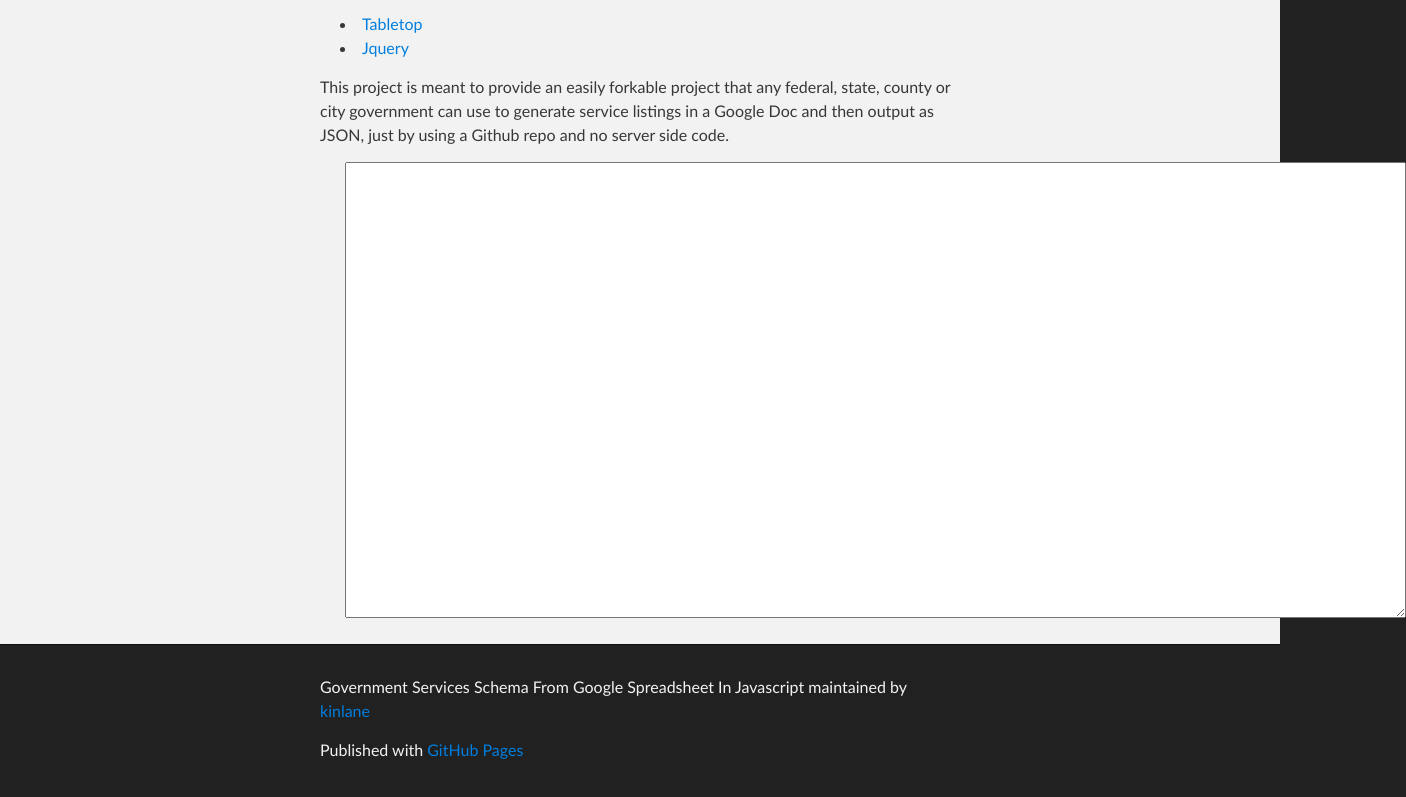
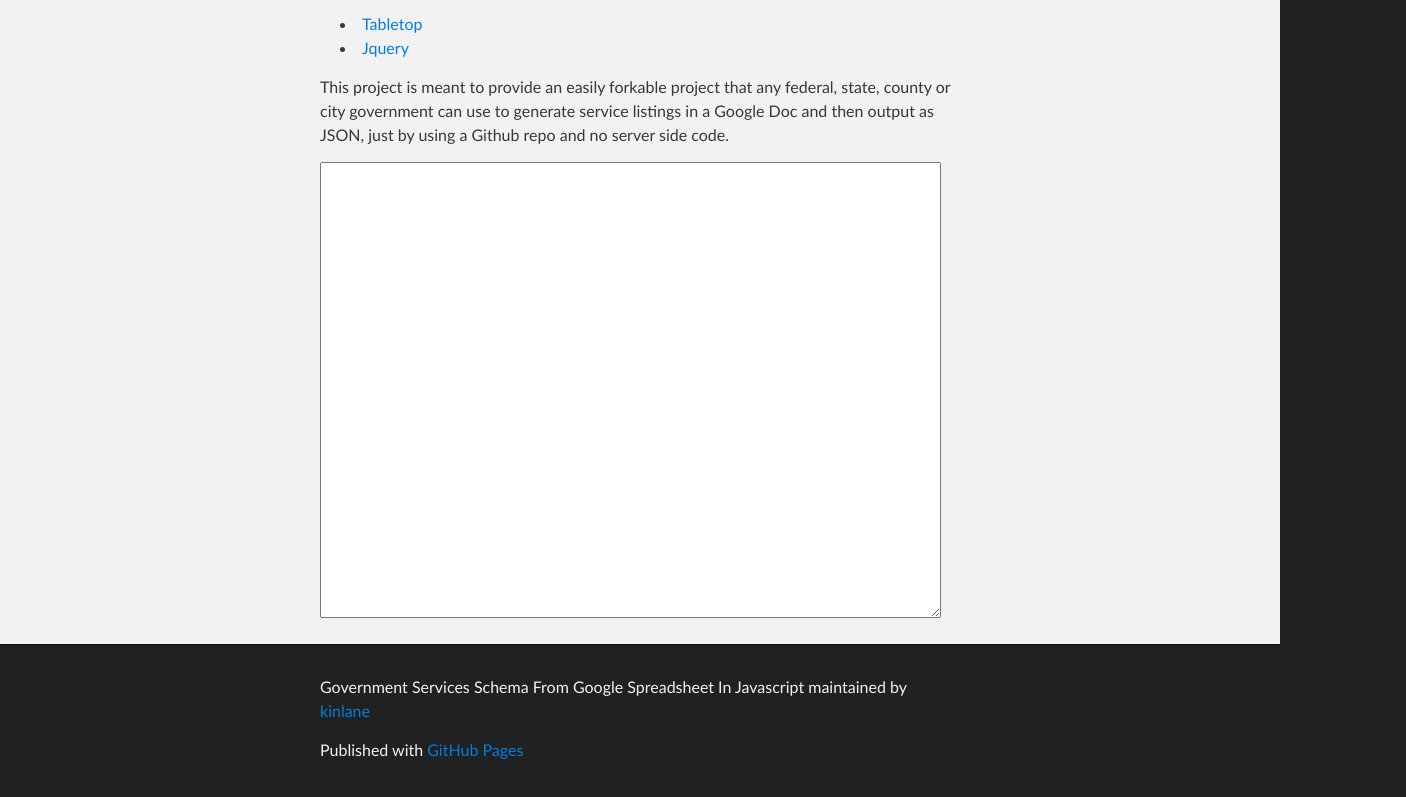
Before and after one commit to government-services/schema-from-google-spreadsheet-javascript, a plain HTML site: page index.html in a window 1280 px wide. Shown: the part 761-1558 px from the top of the page, 1406 px wide, since content can reach past the window. Drawn offline with Linux system fonts and the light colour scheme.

Commit message:
fix textarea

```diff
--- a/index.html
+++ b/index.html
@@ -202,7 +202,7 @@
                  }
             </script>
 
-            <textarea cols="130" rows="30" id="showjson" style="margin-left: 25px;" /></textarea><br />
+            <textarea cols="75" rows="30" id="showjson" /></textarea><br />
 
       </section>
     </div>
```
